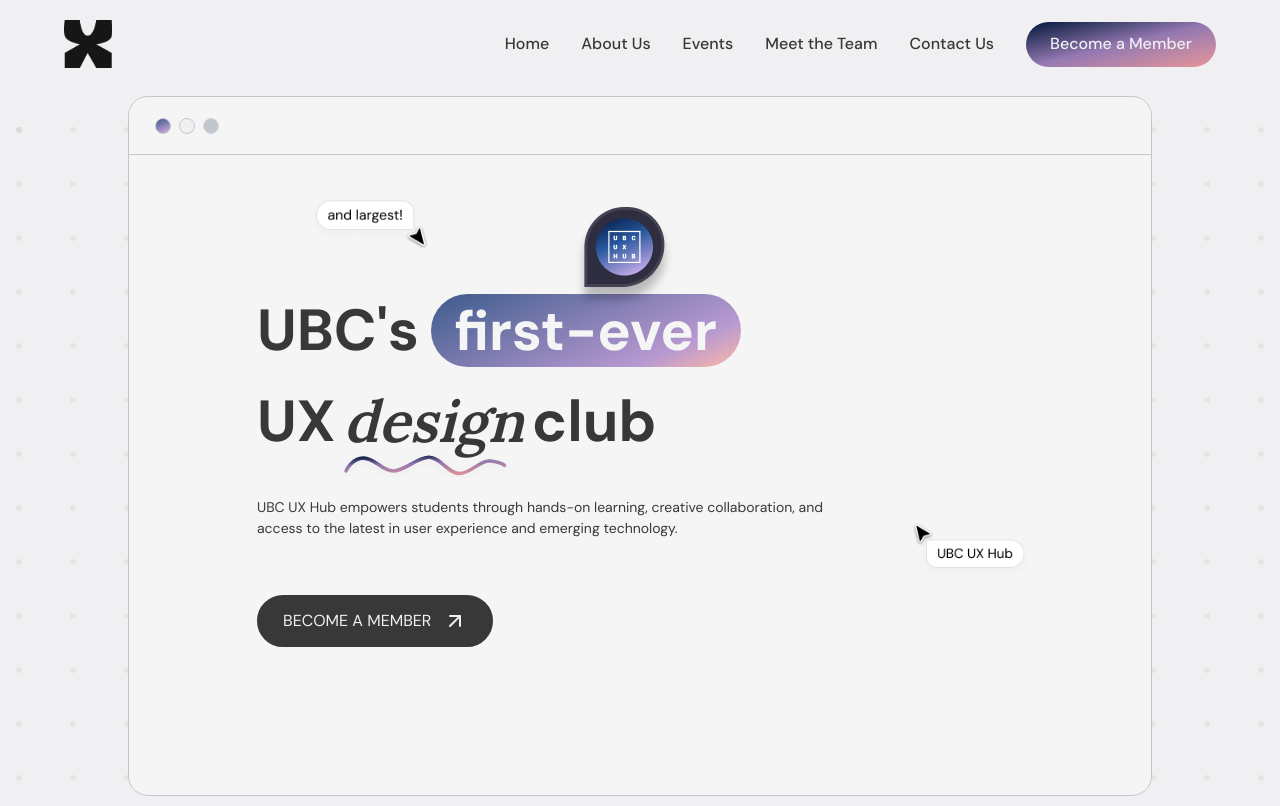
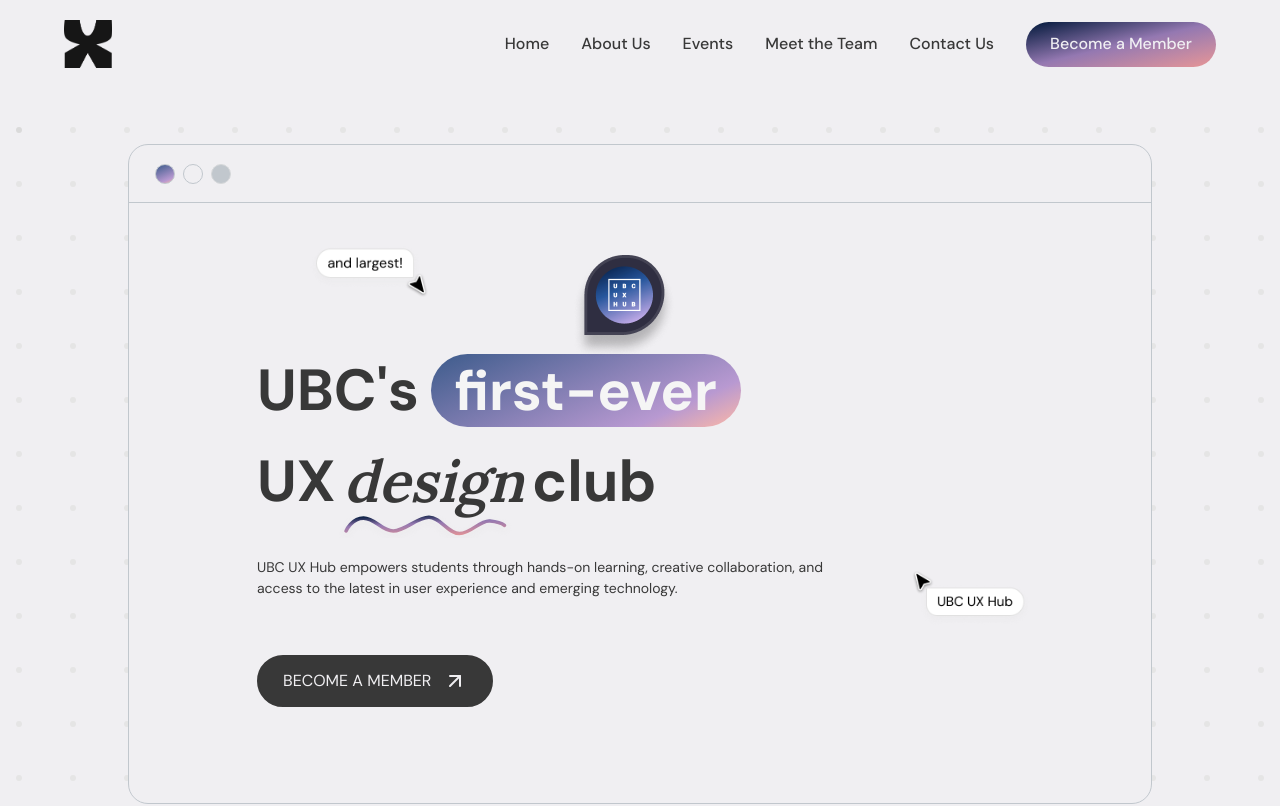
Before and after one commit to auroraxcheng/UXhub-website, a Next.js app: page / in a window 1280 px wide. Shown: the top 806 px of the page. Built offline with nearby package versions, Linux system fonts and the light colour scheme.

Commit message:
tried to fix some hero section styles - still needs more fixing and cleaning upgit add .

```diff
--- a/src/components/FooterCallout.tsx
+++ b/src/components/FooterCallout.tsx
@@ -1,7 +1,6 @@
 import React from "react";
 import Image from "next/image";
 import Button from "./Button";
-import { ArrowUpRight } from "lucide-react";
 
 export default function FooterCallout() {
   const handleContactClick = () => {
--- a/src/home-page-sections/EventsSection.tsx
+++ b/src/home-page-sections/EventsSection.tsx
@@ -73,29 +73,10 @@
       </div>
 
       {/* CTA */}
-      <div className="text-center flex justify-center">
+      <div className="text-center flex justify-center pt-16">
         <Button
           variant="primary"
           onClick={() => (window.location.href = "/under-construction")}
-          className="mt-20 group border-[2px] border-[#383838]"
-          icon={
-            <svg
-              width="20"
-              height="20"
-              viewBox="0 0 24 24"
-              fill="none"
-              xmlns="http://www.w3.org/2000/svg"
-              className="shrink-0 transition-all duration-300 ease-in-out group-hover:rotate-45 group-hover:text-[#383838]"
-            >
-              <path
-                d="M7 17L17 7M17 7H7M17 7V17"
-                stroke="currentColor"
-                strokeWidth="2"
-                strokeLinecap="round"
-                strokeLinejoin="round"
-              />
-            </svg>
-          }
         >
           SEE MORE EVENTS
         </Button>
--- a/src/home-page-sections/HeroSection.tsx
+++ b/src/home-page-sections/HeroSection.tsx
@@ -6,9 +6,9 @@
 
 export default function Hero() {
   return (
-    <div id="home" className="pt-24 md:px-[10%] px-[5%]">
+    <div id="home" className="pt-36 md:px-[10%] px-[5%]">
 
-      <section className="relative flex min-h-[calc(100vh-100px)] flex-shrink-0 flex-col items-center overflow-visible rounded-[20px] border border-[#C1C7CD] bg-[#f5f5f5]">
+      <section className="relative flex flex-shrink-0 flex-col items-center overflow-visible rounded-[20px] border border-[#C1C7CD] bg-white">
         {/* cursor - "and largest!" */}
         <div className="absolute z-10 hidden md:block md:top-[100px] md:left-[100px] lg:top-[100px] lg:left-[180px] transition-transform duration-300 ease-in-out hover:scale-115">
           <Image
@@ -58,17 +58,17 @@
         </div>
 
         {/* Browser window header with colored dots */}
-        <div className="inline-flex h-[58px] w-full items-center justify-start gap-2 border-b border-[#C1C7CD] bg-[#f5f5f5]/70 py-[18px] pl-4 pr-6 sm:pl-6 sm:pr-10 md:pl-4 md:pr-[20px] lg:pl-4 lg:pr-[20px] rounded-t-[20px]">
+        <div className="inline-flex h-[58px] w-full items-center justify-start gap-2 border-b border-[#C1C7CD] white py-[18px] pl-4 pr-6 sm:pl-6 sm:pr-10 md:pl-4 md:pr-[20px] lg:pl-4 lg:pr-[20px] rounded-t-[20px]">
           {/* Left circle - gradient */}
-          <div className="ml-[10px] h-4 w-4 rounded-full border border-[#C1C7CD] bg-[linear-gradient(156deg,#3A5A8A_-1.32%,#B899D1_77.58%,#F5B4AB_97.31%)]" />
+          <div className="ml-[10px] h-5 w-5 rounded-full border border-[#C1C7CD] bg-[linear-gradient(156deg,#3A5A8A_-1.32%,#B899D1_77.58%,#F5B4AB_97.31%)]" />
           {/* Middle circle - white */}
-          <div className="h-4 w-4 rounded-full border border-[#C1C7CD] bg-white" />
+          <div className="h-5 w-5 rounded-full border border-[#C1C7CD] bg-white" />
           {/* Right circle - gray */}
-          <div className="h-4 w-4 rounded-full border border-[rgb(214,216,218)] bg-[#C1C7CD]" />
+          <div className="h-5 w-5 rounded-full border border-[rgb(214,216,218)] bg-[#C1C7CD]" />
         </div>
 
         {/* Content */}
-        <div className="flex w-full flex-1 flex-col items-start justify-center gap-10 sm:gap-10 md:gap-[60px] lg:gap-[80px] px-6 pt-10 pb-10 sm:px-10 sm:pt-10 sm:pb-10 md:px-20 md:pt-[60px] md:pb-[60px] lg:px-32 lg:pt-20 lg:pb-32">
+        <div className="flex w-full flex-1 flex-col items-start justify-center gap-10 sm:gap-10 md:gap-[60px] lg:gap-[80px] px-6 pt-10 pb-10 sm:px-10 sm:pt-10 sm:pb-10 md:px-20 md:pt-[60px] md:pb-[60px] lg:px-32 lg:pt-28 lg:pb-24">
           <div>
             <h1 className="font-dm-sans mt-4 flex flex-col gap-0 font-bold leading-normal sm:mt-5 md:mt-6 md:gap-1 lg:mt-8 lg:gap-1 text-[clamp(32px,9vw,58px)]">
               <div className="flex flex-wrap items-center gap-2">
```
